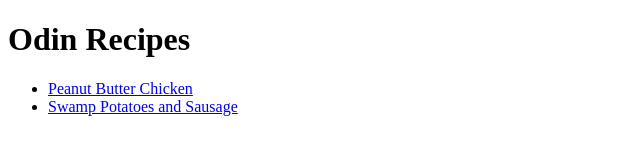
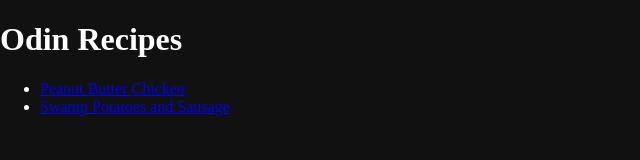
Before and after one commit to brad-bytes/odin-foundations-course, a plain HTML site: page recipes/index.html in a window 1280 px wide. Shown: the whole page, without its empty margins (0-640 px from the left). Drawn offline with Linux system fonts and the light colour scheme.

Commit message:
Final Changes to recipe project

```diff
--- /dev/null
+++ b/recipes/css/styles.css
@@ -0,0 +1,6 @@
+html, body {
+  margin: 0;
+  padding: 0;
+  background-color: #111;
+  color: white;
+}
--- a/recipes/index.html
+++ b/recipes/index.html
@@ -4,7 +4,8 @@
 <head>
   <meta charset="UTF-8" />
   <meta name="viewport" content="width=device-width, initial-scale=1.0" />
-  <title></title>
+  <title>Odin Recipes</title>
+  <link rel="stylesheet" href="css/styles.css">
 </head>
 <body>
   <h1>Odin Recipes</h1>
```
Also changed, not shown: recipes/pb_chicken.html (+1 -0 lines), 1 other file.
